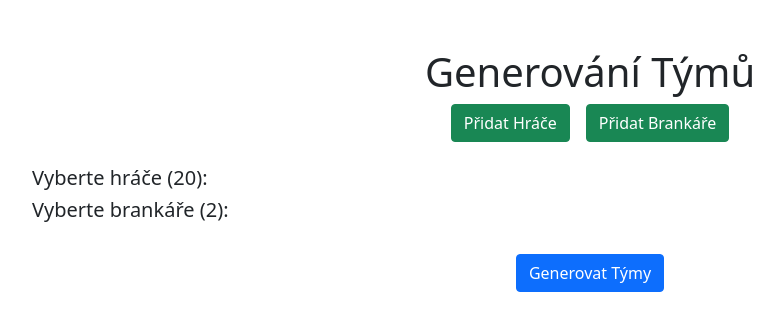
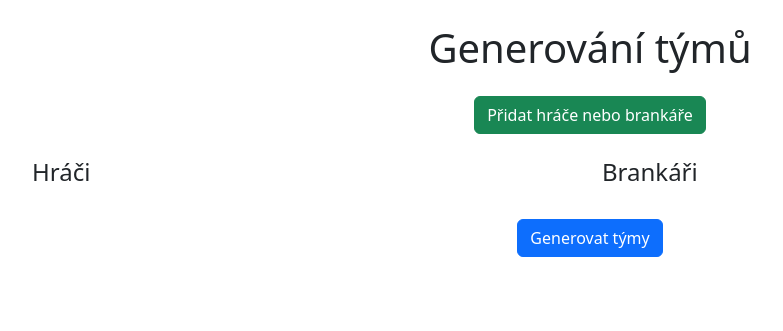
Before and after one commit to MarkkoFarmer/Team-Balancer, a Flask app: page / in a window 1280 px wide. Shown: the top 331 px of the page, without its empty margins (50-833 px from the left). Run offline with Flask 3, Linux system fonts and the light colour scheme.

Commit message:
Update index.html

```diff
--- a/templates/index.html
+++ b/templates/index.html
@@ -2,86 +2,66 @@
 <html lang="cs">
 <head>
     <meta charset="UTF-8">
-    <meta name="viewport" content="width=device-width, initial-scale=1.0">
-    <title>Generování Týmů</title>
-    <link href="https://cdn.jsdelivr.net/npm/bootstrap@5.1.3/dist/css/bootstrap.min.css" rel="stylesheet">
-    <script src="https://code.jquery.com/jquery-3.6.0.min.js"></script>
+    <title>Generátor týmů</title>
+    <meta name="viewport" content="width=device-width, initial-scale=1">
+    <link href="https://cdn.jsdelivr.net/npm/bootstrap@5.3.0/dist/css/bootstrap.min.css" rel="stylesheet">
 </head>
 <body>
-    <div class="container mt-5">
-        <h1 class="text-center">Generování Týmů</h1>
+<div class="container mt-4">
+    <h1 class="text-center mb-4">Generování týmů</h1>
 
-        <!-- Odkazy pro přidání hráčů a brankářů -->
     <div class="d-flex justify-content-center mb-4">
-            <a href="{{ url_for('add_player') }}" class="btn btn-success mx-2">Přidat Hráče</a>
-            <a href="{{ url_for('add_goalkeeper') }}" class="btn btn-success mx-2">Přidat Brankáře</a>
+        <a href="{{ url_for('add_player') }}" class="btn btn-success">Přidat hráče nebo brankáře</a>
     </div>
 
-        <!-- Výběr hráčů -->
-        <h5>Vyberte hráče (20):</h5>
-        <form method="POST">
+    <form method="POST" action="{{ url_for('generate_teams') }}">
         <div class="row">
-                {% for player in players %}
-                    <div class="col-md-3 mb-3">
-                        <div class="card p-3">
-                            <h6>{{ player }}</h6>
-                            <label for="player_name">{{ player }}</label>
-                            <input type="checkbox" name="player_name" value="{{ player }}" {% if player in selected_players %}checked{% endif %}>
-                            <label for="player_skill">Skill</label>
-                            <input type="number" name="player_skill" step="0.01" class="form-control" value="{{ selected_skills[loop.index0] }}" required>
-                            <button type="submit" name="remove_player" value="{{ player }}" class="btn btn-danger btn-sm mt-2">Odstranit</button>
-                        </div>
+            <div class="col-md-6">
+                <h4>Hráči</h4>
+                {% for name, skill in players.items() %}
+                    <div class="form-check form-switch">
+                        <input class="form-check-input" type="checkbox" name="selected_players" value="{{ name }}"
+                               {% if name in selected_players %}checked{% endif %}>
+                        <label class="form-check-label">{{ name }} (Skill: {{ "%.2f"|format(skill) }})</label>
                     </div>
                 {% endfor %}
             </div>
-            <!-- Výběr brankářů -->
-            <h5>Vyberte brankáře (2):</h5>
-            <div class="row">
-                {% for gk in goalkeepers %}
-                    <div class="col-md-6 mb-3">
-                        <div class="card p-3">
-                            <h6>{{ gk }}</h6>
-                            <label for="gk_name">{{ gk }}</label>
-                            <input type="checkbox" name="gk_name" value="{{ gk }}" {% if gk in selected_gks %}checked{% endif %}>
-                            <label for="gk_skill">Skill</label>
-                            <input type="number" name="gk_skill" step="0.01" class="form-control" value="{{ selected_gk_skills[loop.index0] }}" required>
-                            <button type="submit" name="remove_gk" value="{{ gk }}" class="btn btn-danger btn-sm mt-2">Odstranit</button>
-                        </div>
+            <div class="col-md-6">
+                <h4>Brankáři</h4>
+                {% for name, skill in goalkeepers.items() %}
+                    <div class="form-check form-switch">
+                        <input class="form-check-input" type="checkbox" name="selected_goalkeepers" value="{{ name }}"
+                               {% if name in selected_goalkeepers %}checked{% endif %}>
+                        <label class="form-check-label">{{ name }} (Skill: {{ "%.2f"|format(skill) }})</label>
                     </div>
                 {% endfor %}
             </div>
-
-            <div class="d-flex justify-content-center mt-4">
-                <button type="submit" class="btn btn-primary">Generovat Týmy</button>
+        </div>
+        <div class="text-center mt-4">
+            <button type="submit" class="btn btn-primary">Generovat týmy</button>
         </div>
     </form>
 
-        <!-- Zobrazení generovaných týmů -->
-        {% if team1 %}
-        <div class="mt-5">
-            <h3>Generované Týmy</h3>
-            <div class="row">
+    {% if team1 and team2 %}
+        <div class="row mt-5">
             <div class="col-md-6">
                 <h4>Tým 1</h4>
                 <ul class="list-group">
-                        {% for player in team1 %}
-                            <li class="list-group-item">{{ player[0] }} (Skill: {{ player[1] }})</li>
+                    {% for name, skill in team1 %}
+                        <li class="list-group-item">{{ name }} (Skill: {{ "%.2f"|format(skill) }})</li>
                     {% endfor %}
                 </ul>
             </div>
             <div class="col-md-6">
                 <h4>Tým 2</h4>
                 <ul class="list-group">
-                        {% for player in team2 %}
-                            <li class="list-group-item">{{ player[0] }} (Skill: {{ player[1] }})</li>
+                    {% for name, skill in team2 %}
+                        <li class="list-group-item">{{ name }} (Skill: {{ "%.2f"|format(skill) }})</li>
                     {% endfor %}
                 </ul>
             </div>
         </div>
-        </div>
     {% endif %}
 </div>
-
-    <script src="https://cdn.jsdelivr.net/npm/bootstrap@5.1.3/dist/js/bootstrap.bundle.min.js"></script>
 </body>
 </html>
```
Lines whose indentation alone changed are shown as unchanged.
